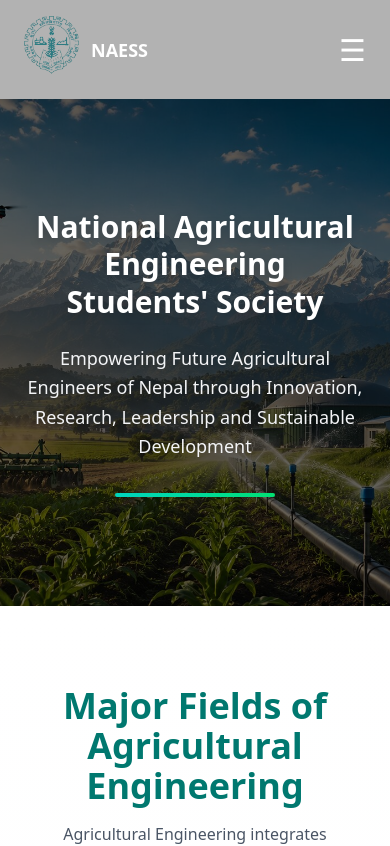
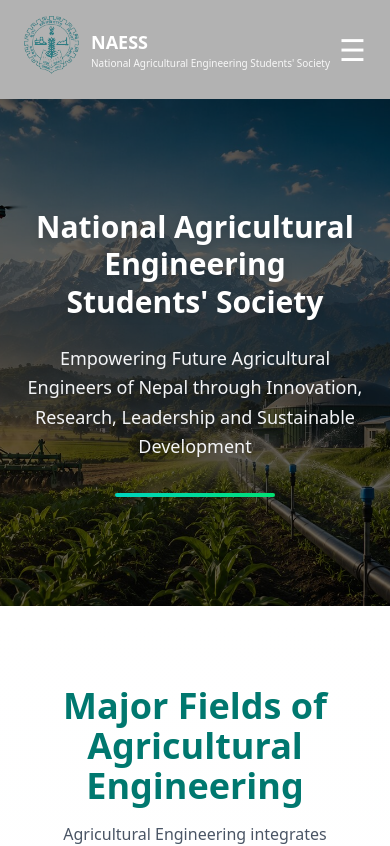
Before and after one commit to naess-c/naess-website-, a Next.js app: page / in a window 390 px wide. Shown: the top 846 px of the page. Built offline with nearby package versions, Linux system fonts and the light colour scheme.

Commit message:
Homepage update

```diff
--- a/app/page.tsx
+++ b/app/page.tsx
@@ -54,7 +54,7 @@ export default function Home() {
     </h1>
 
    <p
-      className={`hidden md:block text-xs transition-all duration-500 ${
+  className={`block text-[10px] md:text-xs transition-all duration-500 ${
     scrolled
       ? "text-gray-600"
       : "text-white/90"
```
Lines whose indentation alone changed are shown as unchanged.
